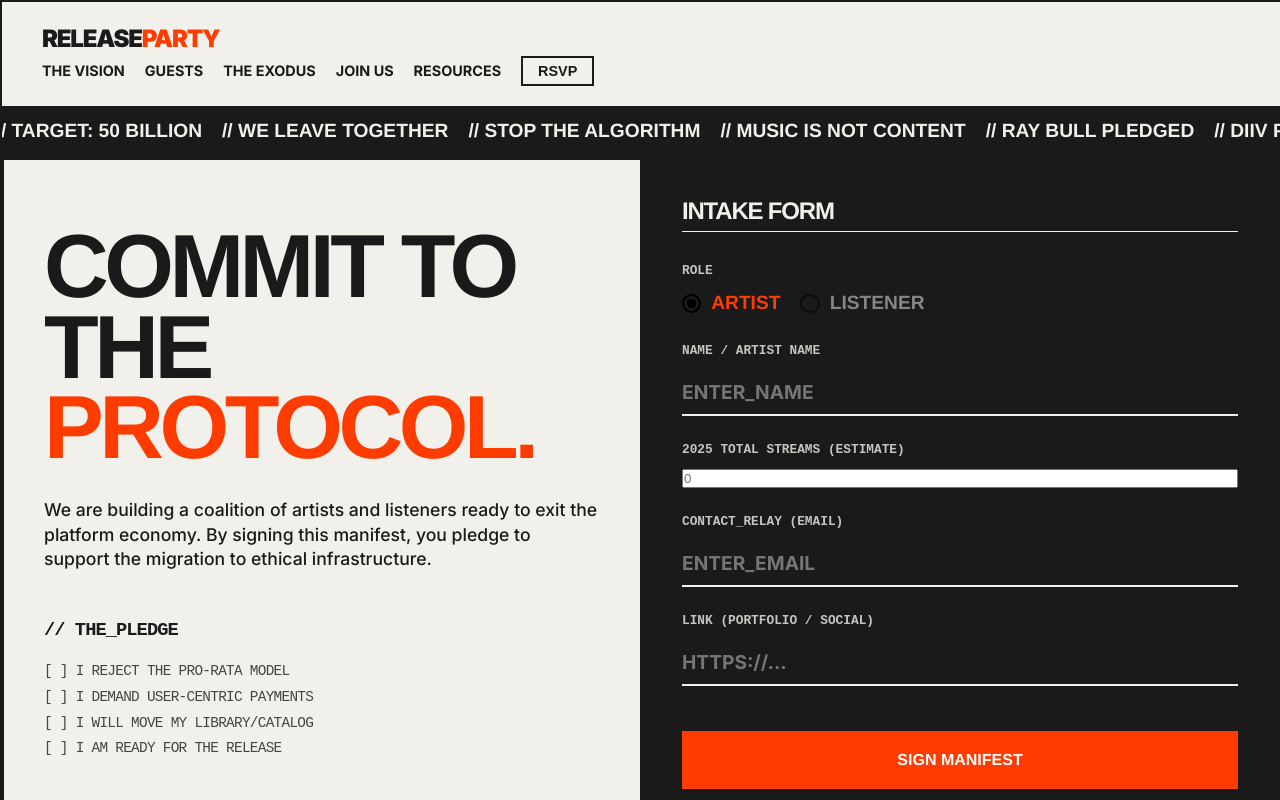
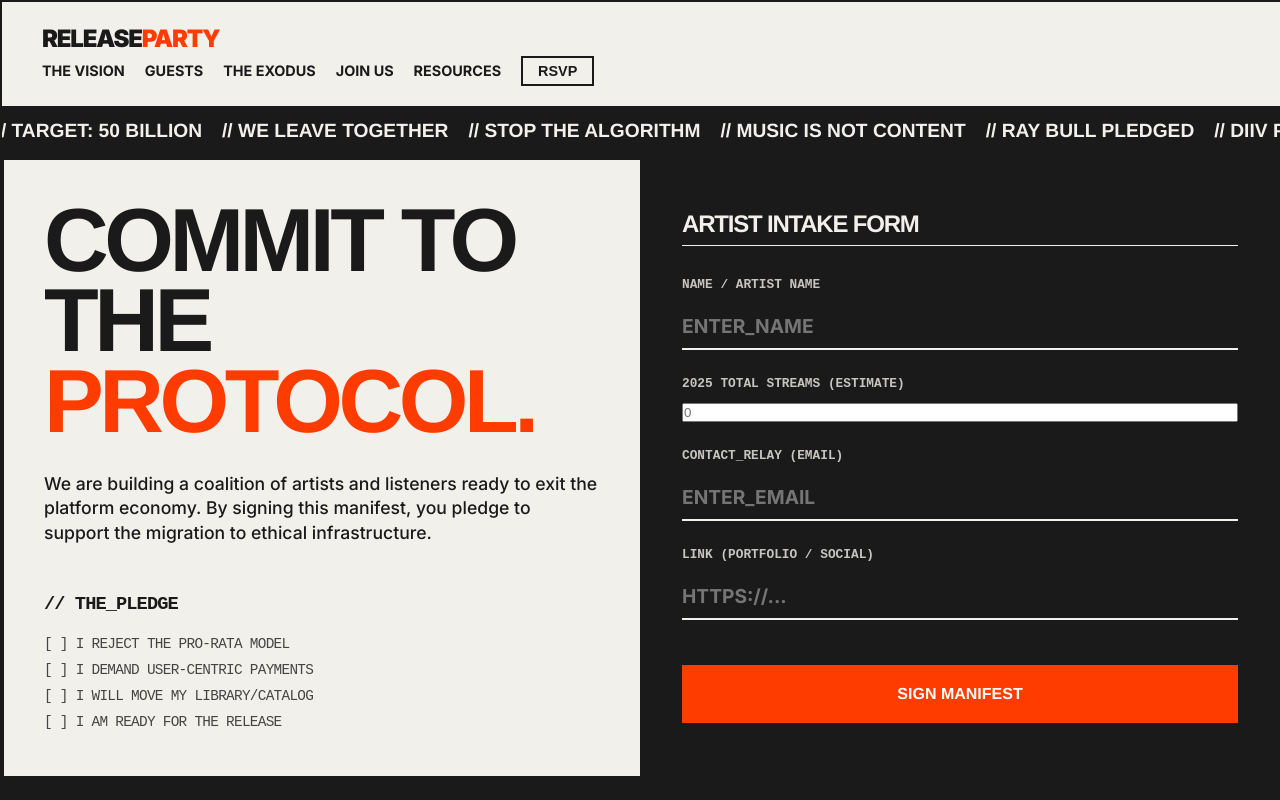
Before and after one commit to ang2990/releaseparty, a SvelteKit app: page /join in a window 1280 px wide. Shown: the top 800 px of the page. Built offline with nearby package versions, Linux system fonts and the light colour scheme.

Commit message:
UX: Enhance joining flow and modal feedback
- Replace browser alert with in-modal confirmation view

- Relax URL validation (type='text') for broader link support

- Remove role radio buttons; set role via button click or URL param

- Update home page buttons to trigger specific role forms

```diff
--- a/src/routes/+layout.svelte
+++ b/src/routes/+layout.svelte
@@ -9,14 +9,14 @@
 	let { children } = $props();
     let modalRole = $state('ARTIST');
     let modalSubmitting = $state(false);
+    let modalSuccess = $state(false);
 
     const handleModalSubmit = () => {
         modalSubmitting = true;
         return async ({ result, update }) => {
             modalSubmitting = false;
             if (result.type === 'success') {
-                closeModal();
-                alert('Manifest Signed. Welcome to the Exodus.');
+                modalSuccess = true;
             }
             await update();
         };
@@ -27,12 +27,14 @@
         const modal = document.getElementById('modal');
         const modalTitle = document.getElementById('modal-title');
 
-        window.openModal = (type) => {
+        window.openModal = (role = 'ARTIST') => {
+            modalRole = role;
+            modalSuccess = false;
             if (modal) {
                 modal.style.display = 'flex';
             }
             if (modalTitle) {
-                modalTitle.innerText = type + " RSVP";
+                modalTitle.innerText = role + " RSVP";
             }
         }
 
@@ -129,20 +131,15 @@
             </div>
             <p style="margin-bottom: 30px;">Add your leverage to the movement. Your data will be recorded in the collective manifest.</p>
 
+            {#if modalSuccess}
+                <div style="text-align: center; padding: 40px 0;">
+                    <h2 class="text-large text-accent" style="margin-bottom: 20px;">CONFIRMED</h2>
+                    <p style="font-weight: 700;">Manifest Signed. Welcome to the Exodus.</p>
+                    <button class="btn" style="margin-top: 40px;" onclick={() => closeModal()}>DISMISS</button>
+                </div>
+            {:else}
                 <form method="POST" action="/join" use:enhance={handleModalSubmit} class="modal-form">
-                <div class="form-group">
-                    <label>ROLE</label>
-                    <div class="radio-group">
-                        <label class="radio-option">
-                            <input type="radio" name="role" value="ARTIST" bind:group={modalRole} required>
-                            <span>ARTIST</span>
-                        </label>
-                        <label class="radio-option">
-                            <input type="radio" name="role" value="LISTENER" bind:group={modalRole} required>
-                            <span>LISTENER</span>
-                        </label>
-                    </div>
-                </div>
+                    <input type="hidden" name="role" value={modalRole}>
 
                     <div class="form-group">
                         <label for="modal-name">NAME / ARTIST NAME</label>
@@ -163,13 +160,14 @@
 
                     <div class="form-group">
                         <label for="modal-link">LINK (PORTFOLIO / SOCIAL)</label>
-                    <input type="url" id="modal-link" name="link" placeholder="HTTPS://...">
+                        <input type="text" id="modal-link" name="link" placeholder="HTTPS://...">
                     </div>
 
                     <button class="btn" style="width: 100%; margin-top: 20px;" disabled={modalSubmitting}>
                         {modalSubmitting ? 'TRANSMITTING...' : 'SIGN MANIFEST'}
                     </button>
                 </form>
+            {/if}
         </div>
     </div>
 </div>
--- a/src/routes/+page.svelte
+++ b/src/routes/+page.svelte
@@ -102,8 +102,8 @@
     <div class="grid-item" style="justify-content: center;">
         <p class="text-large" style="margin-bottom: 30px;">Will you come with us?</p>
         <div style="display: flex; flex-direction: column; gap: 20px; width: 100%;">
-            <button class="btn" onclick={() => openModal('Artist')}>I am an Artist (Pledge Streams)</button>
-            <button class="btn btn-outline" onclick={() => openModal('Listener')}>I am a Listener (Pledge Support)</button>
+            <button class="btn" onclick={() => openModal('ARTIST')}>I am an Artist (Pledge Streams)</button>
+            <button class="btn btn-outline" onclick={() => openModal('LISTENER')}>I am a Listener (Pledge Support)</button>
         </div>
     </div>
 </div>
--- a/src/routes/join/+page.svelte
+++ b/src/routes/join/+page.svelte
@@ -1,9 +1,12 @@
 <script lang="ts">
     import { enhance } from '$app/forms';
+    import { page } from '$app/stores';
 
     let submitting = $state(false);
     let success = $state(false);
-    let selectedRole = $state('ARTIST');
+
+    // Detect role from URL (?role=LISTENER) or default to ARTIST
+    let selectedRole = $state($page.url.searchParams.get('role')?.toUpperCase() || 'ARTIST');
 
     // Form enhancement to handle loading state
     const handleSubmit = () => {
@@ -53,22 +56,12 @@
                     <button class="btn btn-outline" style="margin-top: 40px; border-color: var(--bg-color); color: var(--bg-color);" onclick={() => success = false}>REGISTER_ANOTHER</button>
                 </div>
             {:else}
-                <h2 style="margin-bottom: 30px; border-bottom: 1px solid var(--bg-color); padding-bottom: 10px;">Intake Form</h2>
+                <h2 style="margin-bottom: 30px; border-bottom: 1px solid var(--bg-color); padding-bottom: 10px;">
+                    {selectedRole} Intake Form
+                </h2>
 
                 <form method="POST" use:enhance={handleSubmit} class="join-form">
-                    <div class="form-group">
-                        <label for="role">ROLE</label>
-                        <div class="radio-group">
-                            <label class="radio-option">
-                                <input type="radio" name="role" value="ARTIST" required bind:group={selectedRole}>
-                                <span>ARTIST</span>
-                            </label>
-                            <label class="radio-option">
-                                <input type="radio" name="role" value="LISTENER" required bind:group={selectedRole}>
-                                <span>LISTENER</span>
-                            </label>
-                        </div>
-                    </div>
+                    <input type="hidden" name="role" value={selectedRole}>
 
                     <div class="form-group">
                         <label for="name">NAME / ARTIST NAME</label>
@@ -89,7 +82,7 @@
 
                     <div class="form-group">
                         <label for="link">LINK (PORTFOLIO / SOCIAL)</label>
-                        <input type="url" id="link" name="link" placeholder="HTTPS://...">
+                        <input type="text" id="link" name="link" placeholder="HTTPS://...">
                     </div>
 
                     <button class="btn" style="width: 100%; margin-top: 20px;" disabled={submitting}>
```
Lines whose indentation alone changed are shown as unchanged.
